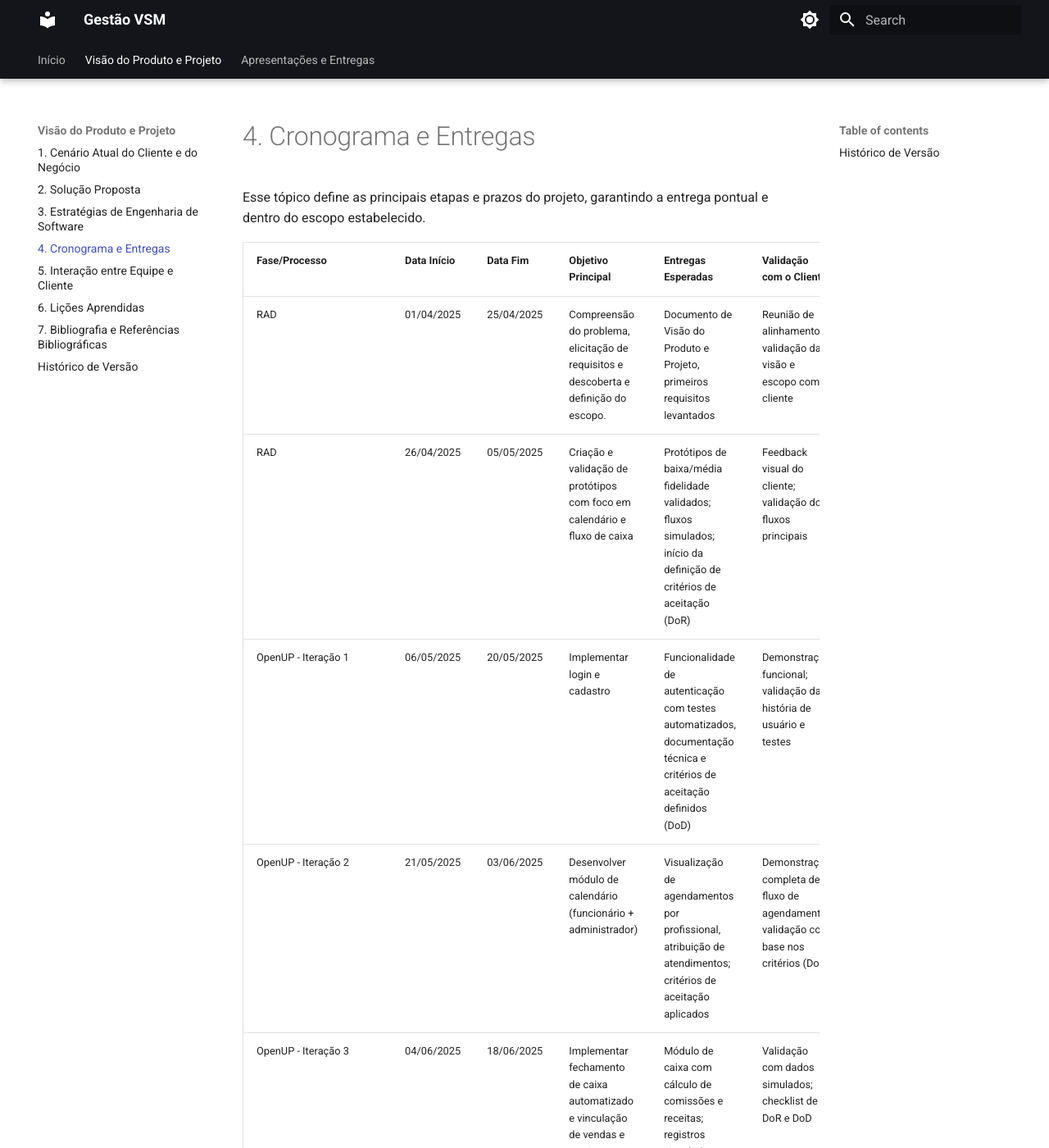
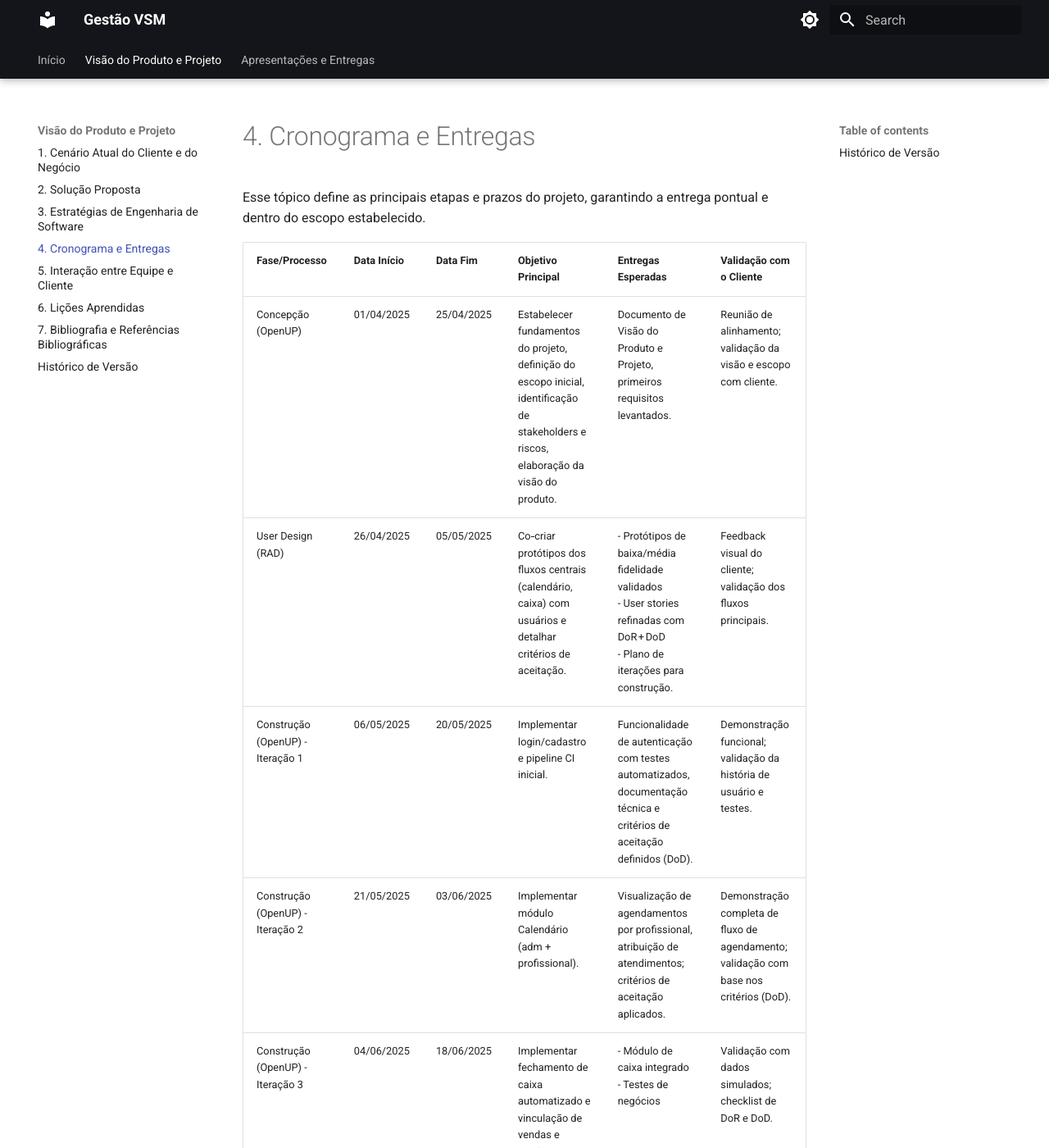
Before and after one commit to mdsreq-fga-unb/2025.1-T02-GestaoVSM, an MkDocs documentation site: the page built from docs/visao_prod_proj/cronograma_entregas.md, in a window 1280 px wide and 1400 px high. Shown: the whole window at 82% size. Built offline with MkDocs 1.6.1 and Material for MkDocs 9.7.7, drawn with Linux system fonts in a browser that asks for light colours; some of the changed text lies outside the part shown.

Commit message:
docs: atualização do cronograma de entregas

```diff
--- a/docs/visao_prod_proj/cronograma_entregas.md
+++ b/docs/visao_prod_proj/cronograma_entregas.md
@@ -2,17 +2,18 @@
 
 |Fase/Processo|Data Início|Data Fim|Objetivo Principal|Entregas Esperadas|Validação com o Cliente|
 |-------------|-----------|--------|------------------|------------------|-----------------------|
-|RAD|01/04/2025|25/04/2025|Compreensão do problema, elicitação de requisitos e descoberta e definição do escopo.|Documento de Visão do Produto e Projeto, primeiros requisitos levantados|Reunião de alinhamento; validação da visão e escopo com cliente|
-|RAD|26/04/2025|05/05/2025|Criação e validação de protótipos com foco em calendário e fluxo de caixa|Protótipos de baixa/média fidelidade validados; fluxos simulados; início da definição de critérios de aceitação (DoR)|Feedback visual do cliente; validação dos fluxos principais|
-|OpenUP - Iteração 1|06/05/2025|20/05/2025|Implementar login e cadastro|Funcionalidade de autenticação com testes automatizados, documentação técnica e critérios de aceitação definidos (DoD)|Demonstração funcional; validação da história de usuário e testes|
-|OpenUP - Iteração 2|21/05/2025|03/06/2025|Desenvolver módulo de calendário (funcionário + administrador)|Visualização de agendamentos por profissional, atribuição de atendimentos; critérios de aceitação aplicados|Demonstração completa de fluxo de agendamento; validação com base nos critérios (DoD)|
-|OpenUP - Iteração 3|04/06/2025|18/06/2025|Implementar fechamento de caixa automatizado e vinculação de vendas e serviços|Módulo de caixa com cálculo de comissões e receitas; registros vinculados a profissionais; testes automatizados|Validação com dados simulados; checklist de DoR e DoD|
-|OpenUP - Iteração 4|19/06/2025|30/06/2025|Integração geral, ajustes finais e preparação para entrega|Sistema funcional integrado, documentação atualizada, revisão da experiência do usuário|Checklist final de critérios de aceitação; validação completa do sistema|
-|Finalização/Apresentação|01/07/2025|15/07/2025|Finalizar o projeto, documentar e apresentar resultados|Produto estável e completo, documentação final, apresentação do sistema|Validação formal do cliente; feedback final|
+| Concepção (OpenUP)|01/04/2025|25/04/2025|Estabelecer fundamentos do projeto, definição do escopo inicial, identificação de stakeholders e riscos, elaboração da visão do produto.|Documento de Visão do Produto e Projeto, primeiros requisitos levantados.|Reunião de alinhamento; validação da visão e escopo com cliente.|
+| User Design (RAD)|26/04/2025|05/05/2025|Co‑criar protótipos dos fluxos centrais (calendário, caixa) com usuários e detalhar critérios de aceitação.|- Protótipos de baixa/média fidelidade validados<br>- User stories refinadas com DoR + DoD<br>- Plano de iterações para construção. |Feedback visual do cliente; validação dos fluxos principais.|
+| Construção (OpenUP) - Iteração 1|06/05/2025|20/05/2025|Implementar login/cadastro e pipeline CI inicial.|Funcionalidade de autenticação com testes automatizados, documentação técnica e critérios de aceitação definidos (DoD).|Demonstração funcional; validação da história de usuário e testes.|
+| Construção (OpenUP) - Iteração 2|21/05/2025|03/06/2025|Implementar módulo Calendário (adm + profissional).|Visualização de agendamentos por profissional, atribuição de atendimentos; critérios de aceitação aplicados.|Demonstração completa de fluxo de agendamento; validação com base nos critérios (DoD).|
+|Construção (OpenUP) - Iteração 3|04/06/2025|18/06/2025|Implementar fechamento de caixa automatizado e vinculação de vendas e serviços.|- Módulo de caixa integrado<br>- Testes de negócios|Validação com dados simulados; checklist de DoR e DoD.|
+|Construção (OpenUP) - Iteração 4|19/06/2025|30/06/2025|Integração geral, ajustes finais e preparação para entrega.|Sistema funcional integrado, documentação atualizada, revisão da experiência do usuário.|Checklist final de critérios de aceitação; validação completa do sistema.|
+|Transição (OpenUP)|01/07/2025|15/07/2025| Deploy, treinamento e aceite final.|Produto estável e completo, documentação final, apresentação do sistema.|Validação formal do cliente; feedback final.|
 
 ## Histórico de Versão
 
 | Data | Versão | Descrição | Autor |
 |---|---|---|---|
-| 20/04/2025 | 1.3 | Inserção do Tópico 4  | [Caio Sabino](https://github.com/caiomsabino) |
-| 03/05/2025 | 2.0 | Refatoração do Documento | [Vinícius Rufino](https://github.com/RufinoVfR) e [Weverton Rodrigues](https://github.com/vevetin)|
+| 20/04/2025 | 1.0 | Inserção do Tópico 4  | [Caio Sabino](https://github.com/caiomsabino) |
+| 03/05/2025 | 1.1 | Refatoração do documento | [Vinícius Rufino](https://github.com/RufinoVfR) e [Weverton Rodrigues](https://github.com/vevetin)|
+| 05/05/2025 | 1.2 | Atualização do cronograma | [Felipe Henrique](https://github.com/fhenrique77) |
```
